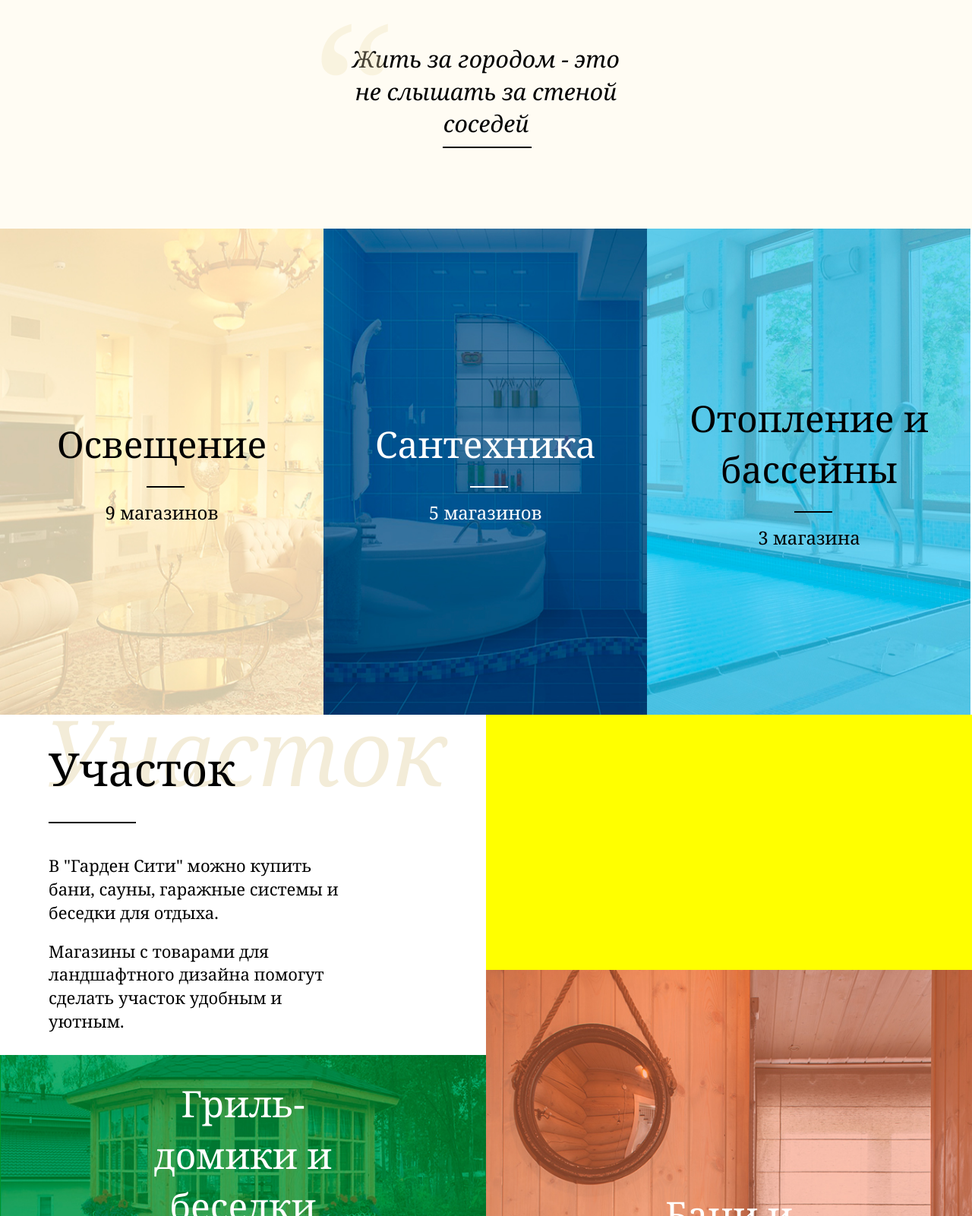
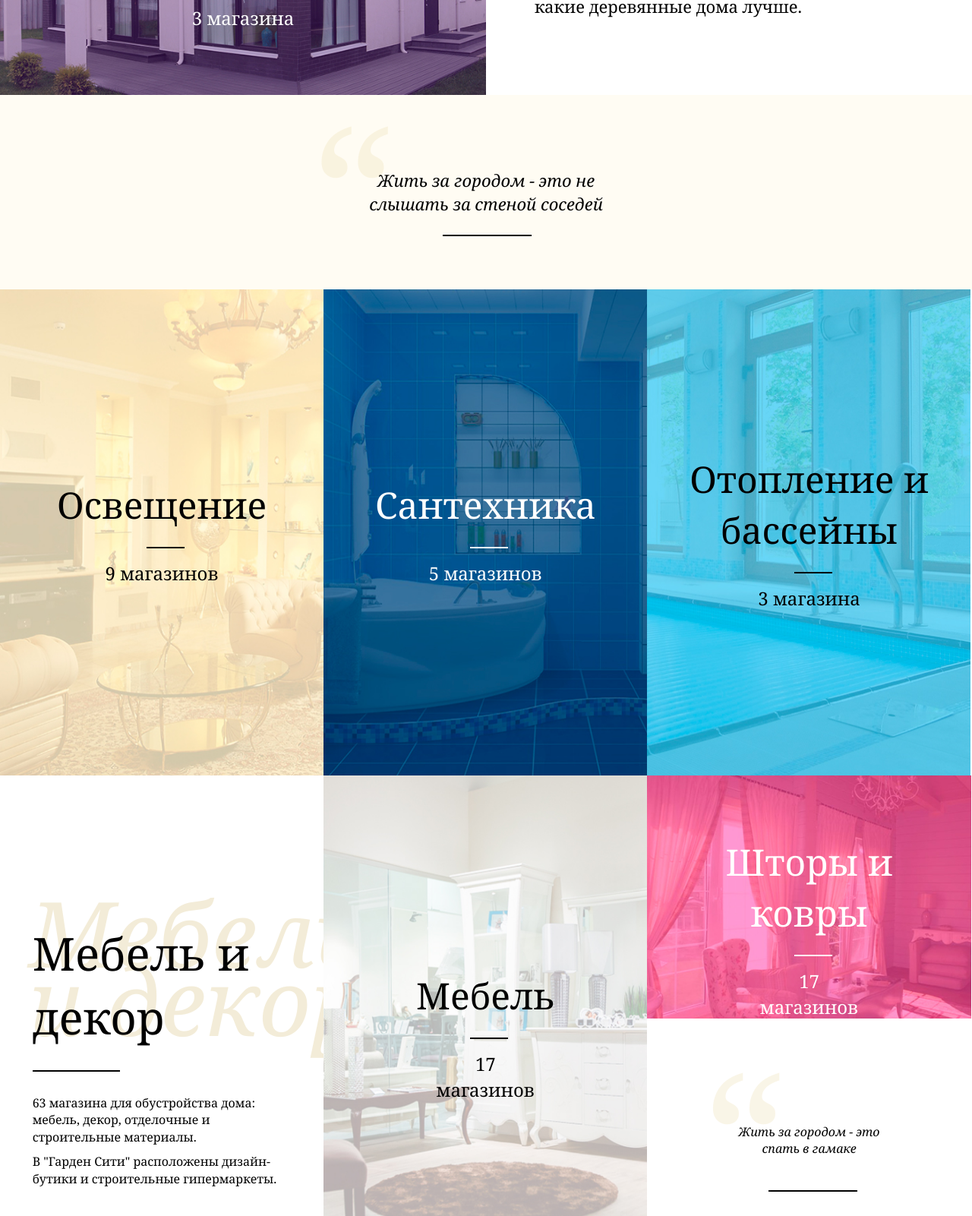
Before and after one commit to nalopka/GardenCity, a plain HTML site: page index.html in a window 1280 px wide. Shown: the part 2499-4100 px from the top of the page at 76% size. Drawn offline with nearby package versions, Linux system fonts and the light colour scheme.

Commit message:
wrk on prgress#3

```diff
--- a/index.html
+++ b/index.html
@@ -1,6 +1,8 @@
+
 <!DOCTYPE html>
 <html lang="en">
-<head><meta charset="UTF-8">
+<head>
+  <meta charset="UTF-8">
   <link rel="stylesheet" href="css/main.css">
   <meta name="viewport" content="width=device-width">
   <script src="https://ajax.googleapis.com/ajax/libs/jquery/3.2.1/jquery.min.js"></script>
@@ -14,7 +16,9 @@
       <div class="container">
         <h2>Что это</h2>
         <p>
-           "Гарден-сити" впервые проводит выставку загородного строительства такого масштаба. </p>
+
+          "Гарден-сити" впервые проводит выставку загородного строительства такого масштаба.
+        </p>
         <p>14 готовых домов на выставке стоимостью от 1 млн рублей, изготовленные по типовым и персональным проектам.</p>
         <p>В самом торговом центре вас ждут 38 профильных магазинов с товарами для загородной жизни</p>
       </div>
@@ -23,7 +27,9 @@
       <div class="container">
         <h2>Где</h2>
         <p>
-           Пр-т Лахтинского, 85-В </p><a href="tel:+7 913 290 83 38">+7 913 290 83 38</a>
+
+          Пр-т Лахтинского, 85-В
+        </p><a href="tel:+7 913 290 83 38">+7 913 290 83 38</a>
       </div>
     </div>
     <div class="review-item bottom">
@@ -39,7 +45,9 @@
         <div class="container">
           <h2>Готовые дома</h2>
           <p>
-             На выставке представлены 14 собранных домов. Внутри расставлена мебель, так что вы можете оценить планировку и полезную прощадь.</p>
+
+            На выставке представлены 14 собранных домов. Внутри расставлена мебель, так что вы можете оценить планировку и полезную прощадь.
+          </p>
         </div>
       </div>
       <div class="down">
@@ -60,7 +68,9 @@
         <div class="container">
           <h2>Проектирование</h2>
           <p>
-             На выставке можно заказать разработку персонального проекта и 3D-модель дома.</p>
+
+            На выставке можно заказать разработку персонального проекта и 3D-модель дома.
+          </p>
           <p>Консультанты помогут выбрать технологию строительства и расскажут, какие деревянные дома лучше.</p>
         </div>
       </div>
@@ -91,31 +101,34 @@
       </div>
     </div>
   </div>
-  <div class="area">
-    <div class="area-block">
+  <div class="decor">
+    <div class="decor-item">
       <div class="container">
-        <h2>Участок</h2>
-        <p>В "Гарден Сити" можно купить бани, сауны, гаражные системы и беседки для отдыха.</p>
-        <p>Магазины с товарами  для ландшафтного дизайна помогут сделать участок удобным и уютным.</p>
+        <h2>Мебель и декор</h2>
+        <p>63 магазина для обустройства дома: мебель, декор, отделочные и строительные материалы.</p>
+        <p>В "Гарден Сити" расположены дизайн-бутики и строительные гипермаркеты.</p>
       </div>
     </div>
-    <div class="area-block">
+    <div class="decor-item">
       <div class="container">
-        <h3>Гриль-домики и беседки</h3>
-        <p class="upperline">4 магазина</p>
+        <h3>Мебель</h3>
+        <p class="upperline">17 магазинов</p>
       </div>
     </div>
-    <div class="area-block">
+    <div class="decor-item">
+      <div class="up">
         <div class="container">
-        <h3>Ворота и гаражные системы</h3>
-        <p class="upperline">3 магазина</p>
+          <h3>Шторы и ковры</h3>
+          <p class="upperline">
+
+            17 магазинов
+          </p>
         </div>
       </div>
-    <div class="area-block"></div>
-    <div class="area-block">
+      <div class="down">
         <div class="container">
-        <h3>Бани и сауны</h3>
-        <p class="upperline">8 магазина</p>
+          <p>Жить за городом - это спать в гамаке</p>
+        </div>
       </div>
     </div>
   </div>
--- a/scss/_media-main-style.scss
+++ b/scss/_media-main-style.scss
@@ -2,5 +2,6 @@
 	p {font-size: 1rem;}
 	h2 {font-size: 2.5rem;}
 	h2:after {font-size: 4.2rem; top: -30px;}
-	h3 {font-size: 2.5rem;}
+	h3 {font-size: 1.5rem;}
+	.upperline {font-size: 1rem;}
 }
--- /dev/null
+++ b/scss/about-area/_media-about-area.scss
@@ -0,0 +1,16 @@
+@include mq("tablet", max) {
+	.area {
+		min-height: 2000px;
+		flex-flow: column nowrap;
+		.area-block {
+			width: 100%;
+		}
+		.area-block:nth-of-type(2) {.container {width: 100%;}}
+		.area-block:nth-of-type(3) {.container {width: 90%;}}
+		.area-block:nth-of-type(4) {
+			order: -1;
+			.container {width: 90%; height: 20%;}
+		}
+		.area-block:last-of-type { max-height: 400px;}
+	}
+}
--- a/scss/about-area/area.scss
+++ b/scss/about-area/area.scss
@@ -1,60 +1,101 @@
 .area {
-	height: 140vh;
+	height: 180vh;
+	min-height: 1200px;
 	display: flex;
 	flex-flow: column wrap;
 	font-size: 1.375rem;
 	.area-block {
-		width: 50%;
-	}
-	.area-block:first-of-type {
 		display: flex;
 		align-items: center;
 		justify-content: space-around;
+		width: 50%;
+	}
+	// -------
+	// WHITE BLOCK
+	.area-block:first-of-type {
+		flex-grow: 1;
+		order: 1;
 		background-color: white;
-		height: 40%;
+		height: 30%;
 		h2:after {
 			content:"Участок";}
-		p { padding-top: 20px; width: 80%;}
+		p { padding-top: 20px; width: 90%;}
 	}
+
+	// -------
+	// GREEN BLOCK
 	.area-block:nth-of-type(2) {
-		display: flex;
-		align-items: center;
-		justify-content: space-around;
+
+		order: 2;
 		background:transparent url('../img/about-area/green.jpg') center no-repeat;
 		background-size: 100% 100%;
-		height: 30%;
+		height: 25%;
 		color: white;
 		.container{
 			align-items: center;
 			width: 40%;}
 	}
 
+	// -------
+	// BLUE BLOCK
+	.area-block:nth-of-type(3) {
 
-	.area-block:nth-of-type(3) {
-		display: flex;
-		align-items: center;
-		justify-content: space-around;
+		order: 3;
 		color: white;
 		background:transparent url('../img/about-area/blue.jpg') left top no-repeat;
 		background-size: 100% 100%;
-		height: 30%;
-		.container{
+		height: 25%;
+		.container {
 			align-items: center;
 			width: 40%;}
 	}
-	.area-block:nth-of-type(4) {background-color: yellow; height: 30%; }
+	// --------
+	// COMMA BLOCK
+	.area-block:nth-of-type(4) {
 
-
-	.area-block:last-of-type {
-		display: flex;
-		align-items: center;
-		justify-content: space-around;
+		order: 5;
+		background-color: #fffcf3;
+		height: 25%;
+		p {
+			font-style: italic;
+			text-align: center;}
+		.container { width: 380px; height: 30%;}
+		.container:before {
+			position : absolute;
+			content  : "";
+			width    : 115px;
+			border   : 1px solid black;
+			left     : 35%;
+			bottom   : -20px;}
+		.container:after {
+			position    : absolute;
+			top         : 40%;
+			left        : -40px;
+			opacity     : 0.3;
+			content     : "“";
+			z-index     : 1;
+			line-height : 0;
+			font-size   : 240px;
+			color       : #eedfb3;}
+	}
+	// -------------
+	// CLAY BLOCK
+	.area-block:nth-of-type(5){
+		order: 6;
 		color: white;
 		background:transparent url('../img/about-area/clay.jpg') left top no-repeat;
 		background-size: 100% 100%;
-		height: 70%;
-		.container{
+		height: 55%;
+		.container {
 			align-items: center;
 			width: 40%;}
 	}
+	// .area-block:last-of-type {
+	// 	order: 4;
+	// 	height: 20%;
+	// 	width: 100%;
+	// 	// flex-grow: 2;
+	// 	background-color: red;
+	// }
 }
+@import "_media-about-area";
--- /dev/null
+++ b/scss/decor/decor.scss
@@ -0,0 +1,83 @@
+.decor {
+	height: 80vh;
+	display: flex;
+	flex-flow: row wrap;
+	.decor-item {
+		display: flex;
+		justify-content: space-around;
+		align-items: center;
+	}
+	.container {
+		justify-content: space-around;
+		align-items: center;
+	}
+	.decor-item:first-of-type {
+		background-color: white;
+		overflow: hidden;
+		height: 100%;
+		width: 33.3%;
+		.container { height: 40%;}
+		p {padding-top: 10px;}
+		h2:after { content: "Мебель и  декор"; line-height: 90px; width: 500px;
+			top: -30px;}
+	}
+
+	.decor-item:nth-of-type(2) {
+		background:transparent url('../img/decor/middle.jpg') left top no-repeat;
+		background-size: 100% 100%;
+		height: 100%;
+		width: 33.3%;
+		.container { height: 20%;}
+		.upperline {color: black; &:before{border-color: black;}}
+	}
+
+	.decor-item:nth-of-type(3) {
+		display: flex;
+		flex-direction: column;
+
+		height: 100%;
+		width: 33.3%;
+		.container {height: 50%;}
+		.up, .down {
+			height: 50%;
+			display: flex;
+			justify-content: space-around;
+			align-items: center;}
+		.up {
+			background: transparent url('../img/decor/pink.jpg') left top no-repeat;
+			background-size: cover;
+			color: white;
+			width: 100%;}
+		.down {
+			.container {
+			width            : 200px;
+			height: 30%;
+			justify-content  : center;}
+
+		p {
+			font-style: italic;
+			text-align: center;}
+		.container:before {
+			position : absolute;
+			content  : "";
+			width    : 115px;
+			border   : 1px solid black;
+			left     : 23%;
+			bottom   : -20px;}
+		.container:after {
+			position    : absolute;
+
+			top         : 40%;
+			left        : -40px;
+
+			opacity     : 0.3;
+			content     : "“";
+			z-index     : 1;
+			line-height : 0;
+			font-size   : 240px;
+
+			color       : #eedfb3;}
+		}
+	}
+}
+@import "_media-decor";
--- a/scss/houses/_media-houses.scss
+++ b/scss/houses/_media-houses.scss
@@ -3,6 +3,7 @@
 		height: auto;
 		flex-flow: column;
 		font-size       : 1rem;
+		border: 1px solid red;
 		.house-block {
 			width: 100%;
 		}
@@ -23,15 +24,12 @@
 				height: 300px;
 				.container { width: 100%;}}
 			.down {
+				h2 {font-size: 2.2rem;}
 				height: 400px;
 				background-size: cover;}
 		}
 		.bottom {
 			height: 250px;
-			.container {
-				height: 120px;
-				width: 80%;
-			}
 		}
 	}
 }
--- a/scss/houses/block-bottom.scss
+++ b/scss/houses/block-bottom.scss
@@ -1,7 +1,7 @@
 	.bottom {
 		width            : 100%;
 		background-color : #fffcf3;
-		height           : 30%;
+		height           : 20%;
 		display: flex;
 		justify-content: space-around;
 		align-items: center;
@@ -12,8 +12,7 @@
 
 		p {
 			font-style: italic;
-			text-align: center;
-			font-size      : 1.375em;}
+			text-align: center;}
 		.container:before {
 			position : absolute;
 			content  : "";
--- a/scss/houses/block-left.scss
+++ b/scss/houses/block-left.scss
@@ -3,7 +3,7 @@
 			display: flex;
 			align-items: center;
 			justify-content: space-around;
-			height: 40%;
+			height: 50%;
 
 			h2 {
 				padding-bottom: 40px;
@@ -17,7 +17,7 @@
 			display: flex;
 			align-items: center;
 			justify-content: space-around;
-			height: 60%;
+			height: 50%;
 			background:transparent url('../img/houses/img-left.jpg') center no-repeat;
 			background-size: 100% 100%;
 			.container { height: 50%; width: 40%; align-items: center;}
--- a/scss/houses/block-right.scss
+++ b/scss/houses/block-right.scss
@@ -3,7 +3,7 @@
 		display: flex;
 		align-items: center;
 		justify-content: space-around;
-		height: 60%;
+		height: 50%;
 		background:transparent url('../img/houses/img-right.jpg') center  no-repeat;
 		background-size: 100% 100%;
 		.container {
@@ -17,7 +17,7 @@
 		}
 	}
 	.down {
-		height: 40%;
+		height: 50%;
 		display: flex;
 		align-items: center;
 		justify-content: space-around;
--- a/scss/houses/houses.scss
+++ b/scss/houses/houses.scss
@@ -1,12 +1,11 @@
 .houses {
-	height: 150vh;
+	height: 160vh;
 	display: flex;
 	flex-flow: row wrap;
-	min-height: 1000px;
 	font-size       : 1.375rem;
 	.house-block {
 		width: 50%;
-		height: 70%;
+		height: 80%;
 	}
 	@import "block-left";
 	@import "block-right";
--- a/scss/inhouse-facilities/inhouse-facilities.scss
+++ b/scss/inhouse-facilities/inhouse-facilities.scss
@@ -1,5 +1,6 @@
 .inhouse {
 	height: 80vh;
+	min-height: 600px;
 	display: flex;
 	.inhouse-block {
 		display: flex;
--- a/scss/main.scss
+++ b/scss/main.scss
@@ -22,3 +22,4 @@ html {
 @import "houses/houses.scss";
 @import "inhouse-facilities/inhouse-facilities";
 @import "about-area/area.scss";
+@import "decor/decor";
```
Also changed, not shown: css/main.css, img/decor/middle.jpg (added), img/decor/pink.jpg (added), scss/decor/_media-decor.scss (added), 4 other files. Lines whose indentation alone changed are shown as unchanged.
